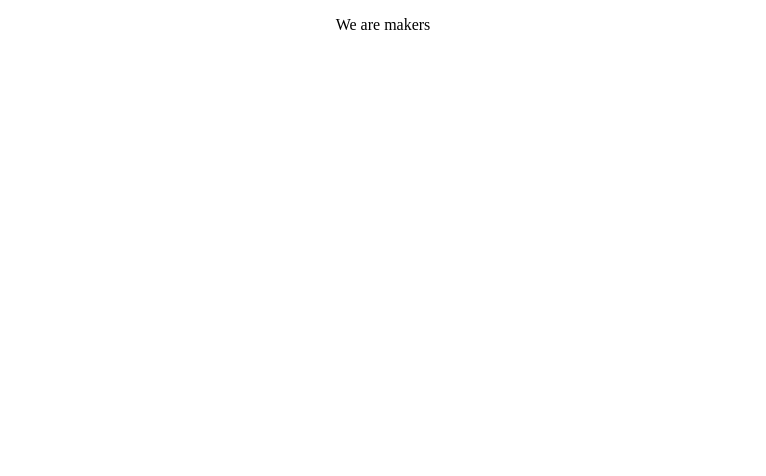
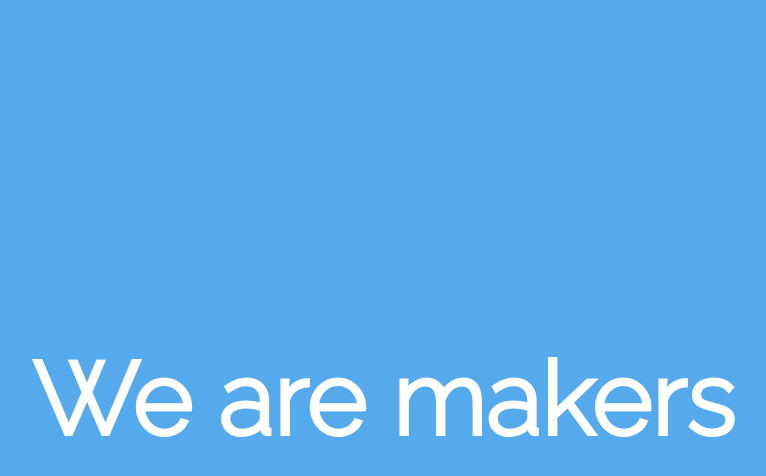
Before and after one commit to ferrerluis/retrotype, a plain HTML site: page index.html in a window 1280 px wide. Shown: the whole page, without its empty margins (257-1023 px from the left). Drawn offline with Linux system fonts and the light colour scheme.

Commit message:
Fixed code so it would jump to next string when the window becomes inactive

```diff
--- a/index.html
+++ b/index.html
@@ -3,10 +3,14 @@
 <head>
     <meta charset="UTF-8">
     <title>Index</title>
+    <link href='https://fonts.googleapis.com/css?family=Raleway:300' rel='stylesheet' type='text/css'>
+    <link rel="stylesheet" href="style.css">
 </head>
 <body>
 
-    <center><p>We are <span id="this">Placeholder</span></p></center>
+    <div class="main">
+        <h1>We are <span id="this">placeholder</span></h1>
+    </div>
 
     <script src="retrotype.js"></script>
     <script>
--- a/retrotype.js
+++ b/retrotype.js
@@ -12,6 +12,8 @@ function deleteString(string, element, speed) {
     setTimeout(function() {
         clearInterval(interval);
     }, string.length * speed);
+
+    return interval;
 }
 
 function typeString(string, element, speed) {
@@ -29,6 +31,24 @@ function typeString(string, element, speed) {
     setTimeout(function() {
         clearInterval(interval);
     }, string.length * speed);
+
+    return interval;
+}
+
+function clearIntervals(intervals) {
+    for (var i = 0; i < intervals.length; i++) {
+        clearInterval(intervals[i]);
+    }
+}
+
+function clearTimeouts(timeouts) {
+    for (var i = 0; i < timeouts.length; i++) {
+        clearTimeout(timeouts[i]);
+    }
+}
+
+function objToArray(obj) {
+    return Object.keys(obj).map(function (key) {return obj[key]});
 }
 
 function Cycle(arr) {
@@ -45,6 +65,7 @@ function Cycle(arr) {
 }
 
 function retrotype (strings, options={}) {
+
     options = {
         interval: options.interval || 2000,
         random: options.random || false,
@@ -70,26 +91,38 @@ function retrotype (strings, options={}) {
     var nextString = strings.get(1);
 
     var trueInterval = options.initialTime; //curString.length * options.deleteSpeed + nextString.length * options.typeSpeed + options.interval;
+    var intervalIDs = {};
+    var timeoutIDs = {};
 
     var execute = function() {
 
             curString = strings.get();
             nextString = strings.next();
 
-            console.log(curString, nextString);
+            intervalIDs.delete = deleteString(curString, item, options.deleteSpeed);
 
-            deleteString(curString, item, options.deleteSpeed);
-
-            setTimeout(function() {
-                typeString(nextString, item, options.typeSpeed);
+            timeoutIDs.type = setTimeout(function() {
+                intervalIDs.type = typeString(nextString, item, options.typeSpeed);
             }, curString.length * options.deleteSpeed);
 
             trueInterval = curString.length * options.deleteSpeed + nextString.length * options.typeSpeed + options.interval;
 
-            clearInterval(interval);
+            clearInterval(intervalID);
 
-            interval = setInterval(execute, trueInterval);
+            intervalID = setInterval(execute, trueInterval);
+            intervalIDs.main = intervalID;
     }
 
-    var interval = setInterval(execute, trueInterval);
+    var intervalID = setInterval(execute, trueInterval);
+
+    window.onblur = function () {
+        clearInterval(intervalID);
+        clearIntervals(objToArray(intervalIDs));
+        clearTimeouts(objToArray(timeoutIDs));
+        item.innerHTML = strings.next();
+    }
+
+    window.onfocus = function () {
+        intervalID = setInterval(execute, trueInterval/2);
+    }
 }
--- /dev/null
+++ b/style.css
@@ -0,0 +1,26 @@
+body, html {
+
+    margin: 0;
+    padding: 0;
+    width: 100%;
+    height: 100%;
+    font-family: 'Raleway', sans-serif;
+    font-weight: lighter;
+    color: #FFF;
+    background-color: #55AAEE;
+}
+
+.main {
+
+    text-align: center;
+    display: table;
+    width: 100%;
+    height: 100%;
+}
+
+.main h1 {
+
+    display: table-cell;
+    vertical-align: middle;
+    font-size: 8vw;
+}
```
